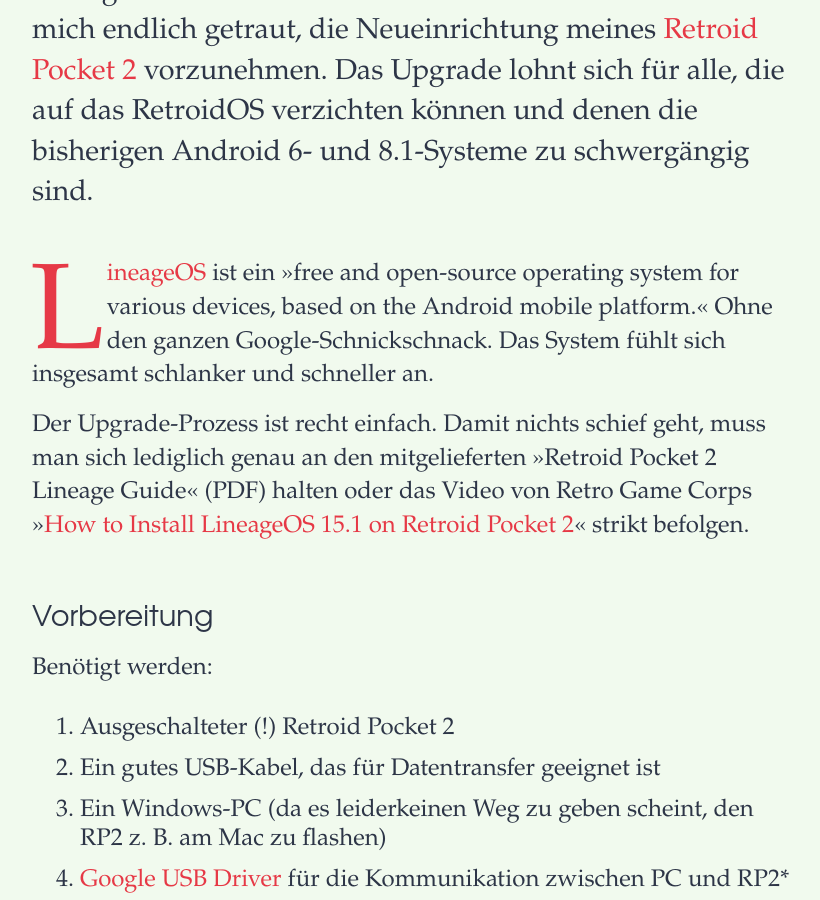
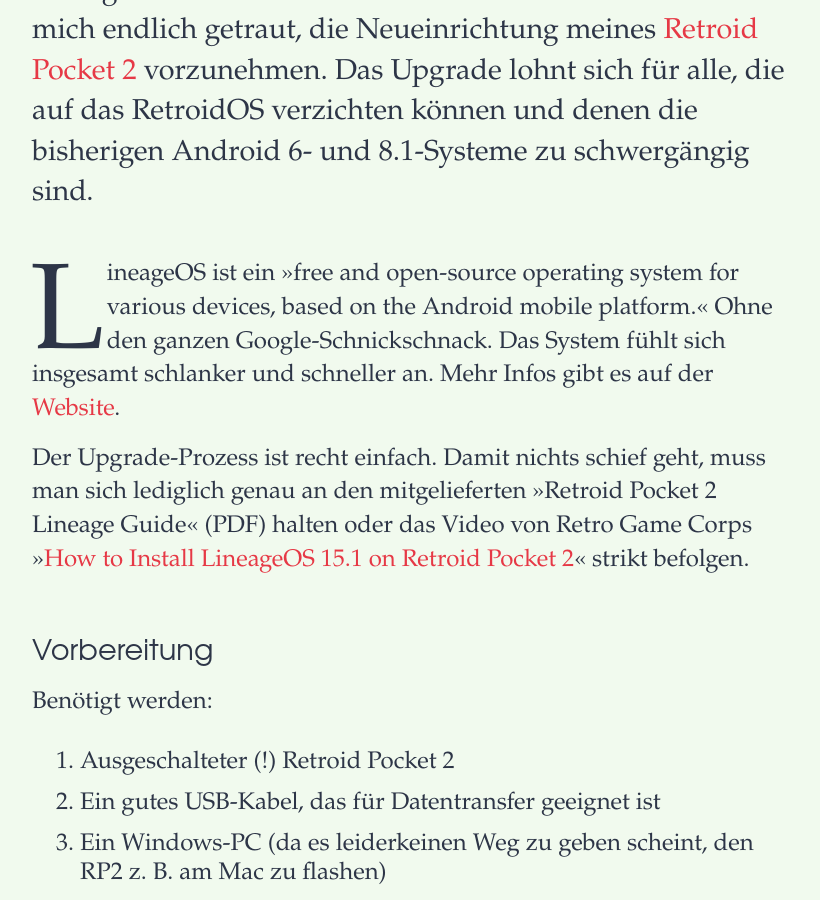
Before and after one commit to marc2o/marc2o.github.io, a Jekyll site: the page built from _posts/2023-03-25-Retroid-Pocket-2-LineageOS-Upgrade.md, in a window 1280 px wide and 900 px high, scrolled down 869 px. Shown: the whole window, without its empty margins (224-1044 px from the left). Built offline with Jekyll 4.4.1, drawn with Linux system fonts in a browser that asks for light colours.

Commit message:
Update 2023-03-25-Retroid-Pocket-2-LineageOS-Upgrade.md

```diff
--- a/_posts/2023-03-25-Retroid-Pocket-2-LineageOS-Upgrade.md
+++ b/_posts/2023-03-25-Retroid-Pocket-2-LineageOS-Upgrade.md
@@ -17,7 +17,7 @@
 
 <!--more-->
 
-[LineageOS](https://lineageos.org/) ist ein »free and open-source operating system for various devices, based on the Android mobile platform.« Ohne den ganzen Google-Schnickschnack. Das System fühlt sich insgesamt schlanker und schneller an.
+LineageOS ist ein »free and open-source operating system for various devices, based on the Android mobile platform.« Ohne den ganzen Google-Schnickschnack. Das System fühlt sich insgesamt schlanker und schneller an. Mehr Infos gibt es auf der [Website](https://lineageos.org/).
 
 Der Upgrade-Prozess ist recht einfach. Damit nichts schief geht, muss man sich lediglich genau an den mitgelieferten »Retroid Pocket 2 Lineage Guide« (PDF) halten oder das Video von Retro Game Corps »[How to Install LineageOS 15.1 on Retroid Pocket 2](https://www.youtube.com/watch?app=desktop&v=SCJpCgBJDfg)« strikt befolgen.
 
```
